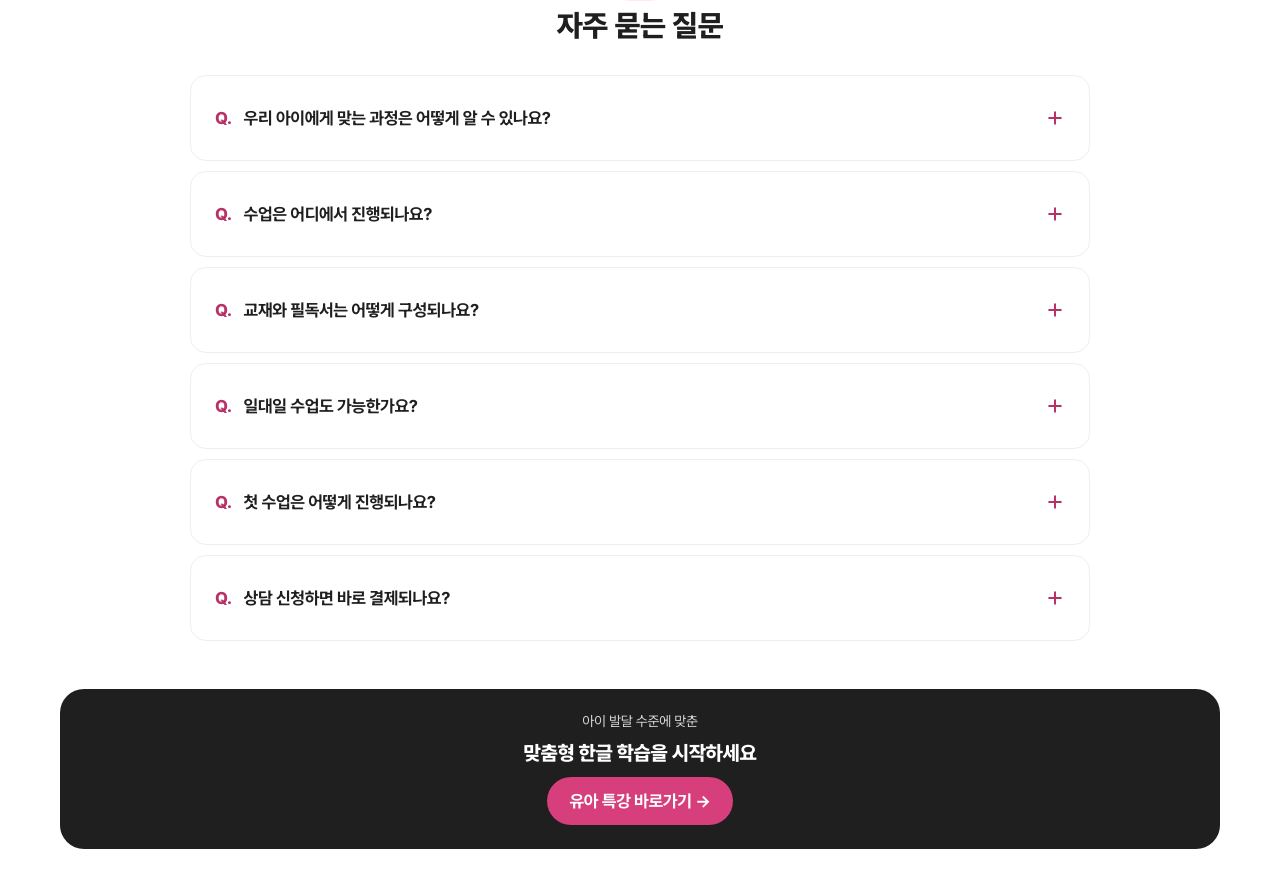
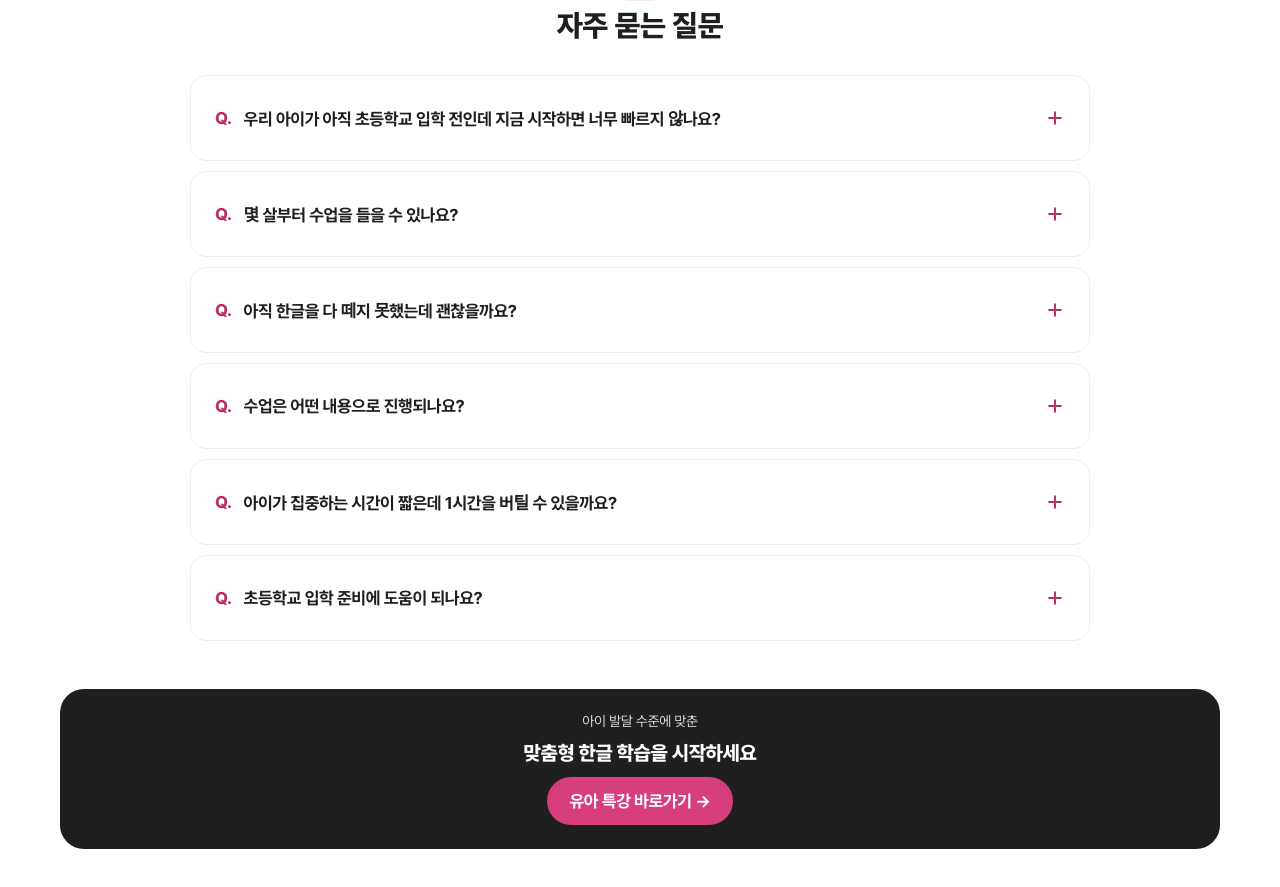
Before and after one commit to ahnjy0/hanuribook, a Next.js app: page /kinder in a window 1280 px wide. Shown: the part 3996-4883 px from the top of the page. Built offline with nearby package versions, Linux system fonts and the light colour scheme.

Commit message:
FAQ: 유아정규 전용 FAQ 6개로 교체, 어휘리더 FAQ 4개 추가

```diff
--- a/src/views/Kinder/Kinder.tsx
+++ b/src/views/Kinder/Kinder.tsx
@@ -9,6 +9,7 @@ import VideoSection from "./sections/VideoSection";
 import HangulBannerSection from "./sections/HangulBannerSection";
 import Footer from "@/components/common/Footer/Footer";
 import BottomNav from "@/components/common/BottomNav/BottomNav";
+import { KINDER_FAQS } from "./kinderFaqs";
 
 export default function Kinder() {
   return (
@@ -21,7 +22,7 @@ export default function Kinder() {
         <ClassSection />
         <EffectsSection />
         <VideoSection />
-        <ProgramFaqSection labelColor="#B8326A" labelBg="#FDE7F0" accent="#B8326A" />
+        <ProgramFaqSection items={KINDER_FAQS} labelColor="#B8326A" labelBg="#FDE7F0" accent="#B8326A" />
         <HangulBannerSection />
       </main>
       <Footer />
--- /dev/null
+++ b/src/views/Kinder/kinderFaqs.ts
@@ -0,0 +1,29 @@
+import type { FaqItem } from "@/components/common/ProgramFaqSection";
+
+/** 유아정규 FAQ (답변 안의 \n 은 문단 나눔) */
+export const KINDER_FAQS: FaqItem[] = [
+  {
+    q: "우리 아이가 아직 초등학교 입학 전인데 지금 시작하면 너무 빠르지 않나요?",
+    a: "개인차는 있겠지만 결코 빠른 것은 아닙니다. 초등학교에 입학하여 본격적인 문자 교육을 받게 되고 시간이 지날수록 독서 능력과 태도에 있어 개인차가 커집니다. 그래서 입학 전에 시작하면 독서 습관이 형성되어 초등학교 고학년의 독서 능력과 태도를 결정하는 데 지대한 영향을 미치기 때문에 빨리 시작하면 할수록 좋습니다.",
+  },
+  {
+    q: "몇 살부터 수업을 들을 수 있나요?",
+    a: "6세부터 시작할 수 있습니다. 6~7세 과정은 독서 습관을 만들고 초등 학습을 준비하는 단계로, '꿈꾸는 새싹 1, 2' 교재를 사용합니다. 6세는 1단계, 7세는 2단계로 연령에 맞춰 진행되며, 이후 초등 과정까지 자연스럽게 이어집니다.",
+  },
+  {
+    q: "아직 한글을 다 떼지 못했는데 괜찮을까요?",
+    a: "괜찮습니다. 유아 과정은 글자를 읽는 능력보다 책과 친해지는 경험을 더 중요하게 생각합니다. 선생님이 그림책을 함께 읽어 주고, 아이는 듣고 말하는 활동부터 차근차근 시작합니다.",
+  },
+  {
+    q: "수업은 어떤 내용으로 진행되나요?",
+    a: "한 달에 4번 수업하며, 회차마다 다른 종류의 책을 다룹니다. 1차시는 주제별 어휘를 익히는 '말과 글 자람터', 2차시는 문학 그림책, 3차시는 정보 그림책, 4차시는 옛이야기 그림책으로 구성됩니다. 이렇게 이야기책과 지식책을 고르게 접하면서 어휘와 배경지식을 함께 넓혀 갑니다.",
+  },
+  {
+    q: "아이가 집중하는 시간이 짧은데 1시간을 버틸 수 있을까요?",
+    a: "유아 수업은 책만 앉아서 읽는 방식이 아닙니다. 듣기, 말하기, 놀이형 활동, 그리기 등을 번갈아 하도록 구성되어 있습니다. 선생님이 아이의 컨디션과 반응을 보며 활동 속도를 조절하기 때문에 지루할 틈 없이 참여할 수 있습니다.",
+  },
+  {
+    q: "초등학교 입학 준비에 도움이 되나요?",
+    a: "네, 도움이 됩니다. 6~7세는 읽기 습관을 잡는 중요한 시기로, 이때 읽는 재미를 키워 독해의 바탕을 만듭니다. 또한 주제별 어휘 활동과 발표 경험을 통해 초등 국어 수업에 필요한 기초 어휘력과 말하기 자신감을 미리 길러 줍니다.",
+  },
+];
--- a/src/views/Vocab/vocabData.ts
+++ b/src/views/Vocab/vocabData.ts
@@ -18,6 +18,22 @@ export const VOCAB_FAQS: FaqItem[] = [
   {
     q: "우리 아이는 일대일로 수업을 받고 싶은데 그룹 수업과 1:1 수업 중 무엇이 좋나요?",
     a: "일대일 수업도 좋습니다. 하지만 또래의 아이들과 같은 주제를 가지고 생각을 이야기 하고 자신의 생각을 논리적으로 설명하고 상대방을 설득하는 것이 토론이고, 그 생각을 쓰기로 변환시키는 일이 논술이기 때문에 아이들의 독서토론논술 지도 방법은 그룹별 활동이 가장 효과적입니다.",
+  },
+  {
+    q: "1학년에 시작해도 괜찮을까요? 너무 이르지는 않나요?",
+    a: "1학년은 독서 습관과 기초 독해력을 잡기 좋은 시기입니다. 초1·2 과정에서는 어휘력을 바탕으로 탄탄한 독해 기초를 세웁니다. 학교 생활에 적응하는 시기인 만큼, 아이의 부담을 고려해 상담을 거쳐 시작 시기와 수업 형태를 함께 정해 드립니다.",
+  },
+  {
+    q: "1~2학년 수업은 무엇에 중점을 두나요?",
+    a: "초1·2 과정은 탄탄한 어휘력과 발표 실력을 기르는 데 중점을 두며, '어휘리더 1, 2' 교재를 사용합니다. 책을 읽고 낱말의 뜻을 익히고, 내 생각을 친구들 앞에서 말하고, 짧은 글로 써 보는 과정을 반복합니다. 이를 통해 읽기, 말하기, 쓰기의 기초를 고르게 다집니다.",
+  },
+  {
+    q: "학교 공부와도 연계되나요?",
+    a: "네, 연계됩니다. 교재는 학년별 교과 주제를 반영해 만들어지기 때문에 국어뿐 아니라 여러 교과의 배경지식을 함께 쌓을 수 있습니다. 앞으로 늘어날 서술형 평가와 수행평가에 필요한 글쓰기 기초도 미리 다질 수 있습니다.",
+  },
+  {
+    q: "효과는 언제쯤 나타나나요?",
+    a: "독서 능력은 한두 달 만에 눈에 띄게 달라지기보다 꾸준히 쌓여 가는 힘입니다. 먼저 책을 대하는 태도와 말하는 자신감에서 변화가 보이고, 이어서 어휘력과 글쓰기 실력이 자라는 경우가 많습니다. 포트폴리오에 쌓이는 활동 결과물로 아이의 성장을 직접 확인하실 수 있습니다.",
   },
 ];
 
```
